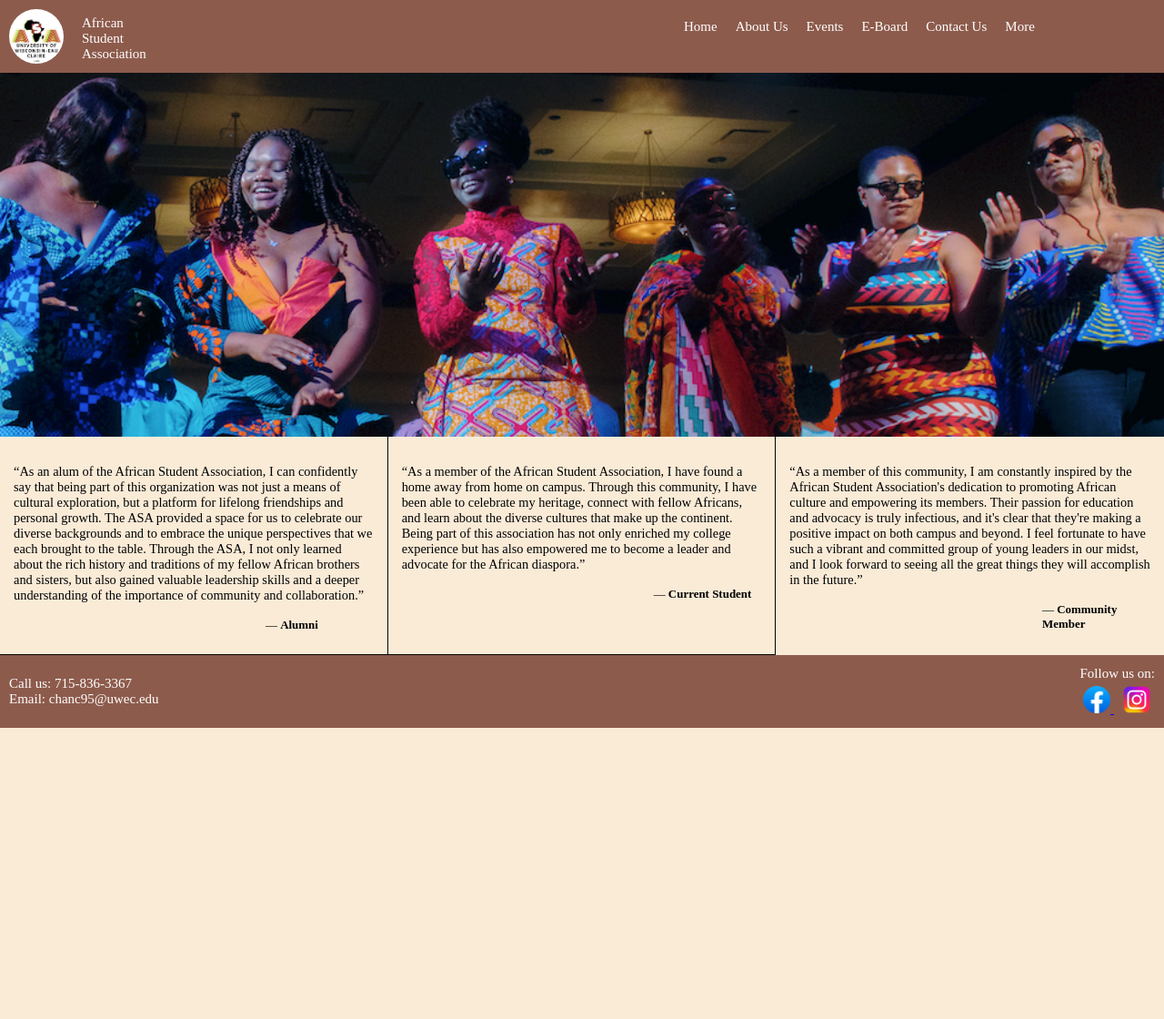
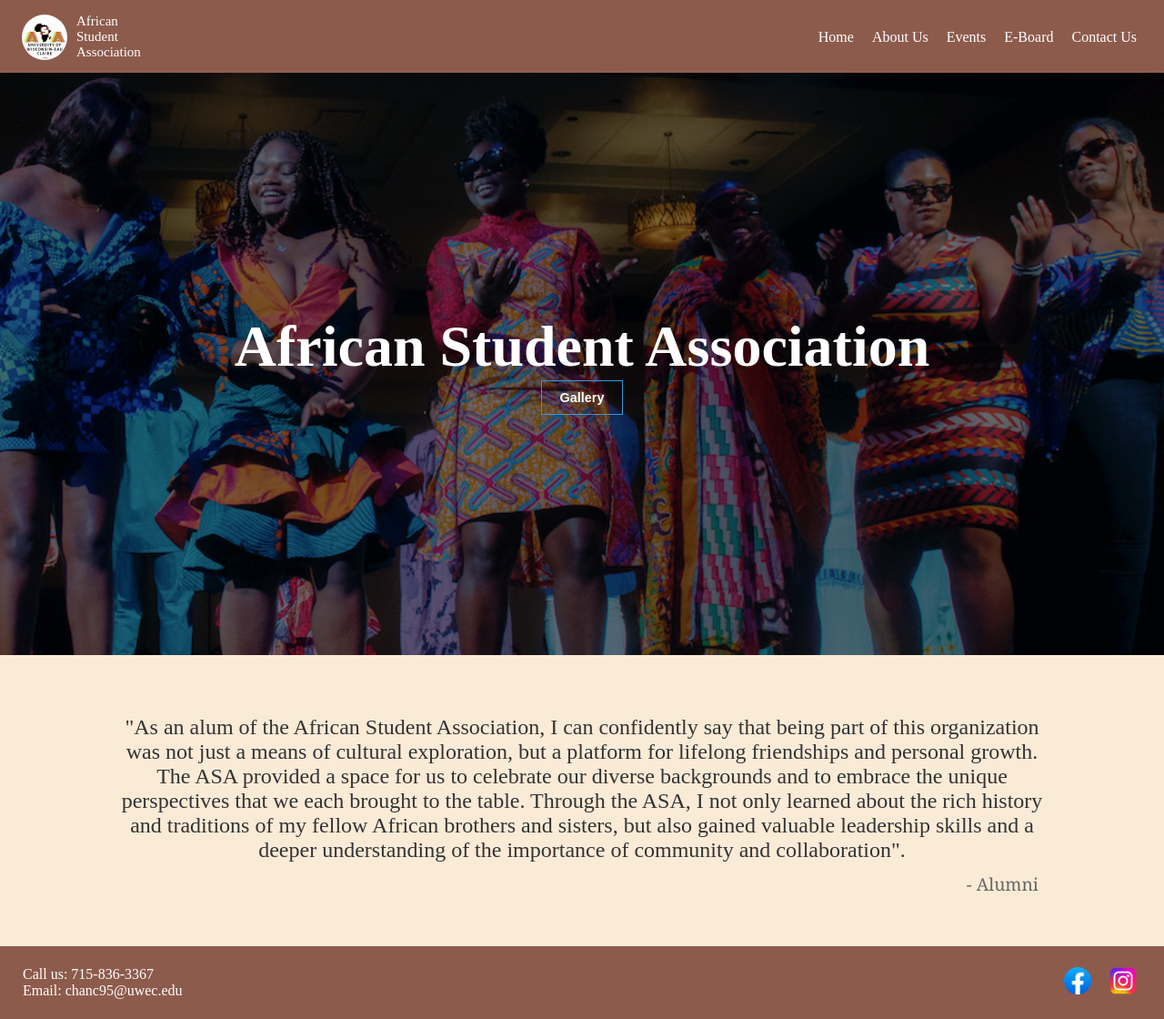
Before and after one commit to oadegokee/African-Student-Association, a PHP site: page / in a window 1280 px wide. Shown: the whole page at 91% size. Before the commit the page ends 800 px from the top, so only its background shows below. Run offline with PHP 8.4, Linux system fonts and the light colour scheme.

Commit message:
Updated home page, header and footer style

```diff
--- a/css/global.css
+++ b/css/global.css
@@ -6,142 +6,146 @@
 
  .header, .footer {
     background: #8d5b4c;
+    overflow: scroll;
+    font-size: 1em;
   }
 
-  .header {
-    grid-area: header;
-    display: flex;
-    z-index: 1;
-    width: 100vw;
+  a, a:hover {
+    text-decoration: none;
   }
 
-  .header p, .footer p{
-    font-size: 15px;
-    color: white;
+  nav {
+    padding: 5px 20px;
+    display: flex;
+    align-items: center;
+
   }
 
-  #header_left {
-    display: flex;
-    flex: 1;
+  nav a {
+    color: #fff;
   }
 
-  #header_left p, #header_left img {
-    padding: 10px;
+  nav a:hover {
+    color: black;
   }
 
-  #header_left p {
-    padding-top: 17px;
+  .logo {
+    flex: 1;
+    padding: 10px 4px;
   }
 
-  #asa_logo {
+  .logo a {
+    display: flex;
+    align-items: center;
+    font-size: 15px;
+  }
+
+  .logo a:hover {
+    color: #fff;
+  }
+
+  .logo img {
+    width: 50px;
+    margin-right: 10px;
     border-radius: 50%;
   }
 
-  #asa_logo:hover {
-    padding: 5px;
+  .nav {
+    display: flex;
+    align-items: center;
+    list-style-type: none;
   }
 
-  #nav > ul {
-    display: flex;
-    justify-content: flex-end;
-    padding: 10px;
-    padding-right: 5px;
+  .nav li {
+    padding: 15px 10px;
+    font-size: 16px;
   }
 
-  #nav > ul > li {
-    list-style-type: none;
-    padding: 10px;
+  .toggle {
+    font-size: 30px;
+    display: none;
   }
 
-  #nav > ul > li > a {
-    text-decoration: none;
-    color: #FFFFFF;
-    font-size:15px;
+  .footer {
+    padding: 5px 20px;
+    display: flex;
+    align-items: center;
   }
 
-  #nav > ul > li > a:hover {
-    text-decoration: underline;
+  .footer a, .footer p {
+    color: #fff;
+  }
+
+  .footer a:hover {
     color: black;
   }
 
-  #more {
-    height: 10px;
+  #footer_left {
+    flex: 1;
+    padding: 5px 5px;
   }
 
-  .dropdown {
-    visibility: collapse;
+  #footer_right {
+    display: flex;
   }
-  #more:hover > .dropdown {
-    visibility: visible;
+
+  #footer_right a {
+    padding: 15px 10px;
+  }
+
+  #footer_right a:hover {
+    padding: 12px 8px;
+  }
+
+  @media only screen and (max-width: 600px) {
+    nav {
+      display: block;
+      position: relative;
+      padding: 5px 10px;
+    }
+
+    .nav {
+      margin-top: 15px;
+      display: none;
+    }
+
+    .nav li {
+      padding: 10px 5px;
+      font-size: 16px;
+    }
+
+    .nav.active, .toggle {
+      display: block;
+      z-index: 1;
+      opacity: 1;
+    }
+
+    .toggle {
+      position: absolute;
+      top: 15px;
+      right: 20px;
+    }
+
+     .header.active {
+      z-index: 1;
+      height: 35vh !important;
+    }
 
   }
 
-  .dropdown {
-    background-color: antiquewhite;
-    width: 70%;
-    display: flex;
-    flex-direction: column;
-    box-shadow: 0px 2px 2px lightgray;
-    border-radius: 5%;
-    border-color: black 1px;
+  @media only screen and (max-width: 375px) {
+
+    .nav {
+      margin-top: 7px;
     }
 
-  .dropdown li {
-    list-style-type: none;
-    padding: 5px;
+    .nav li {
+      padding: 8px 5px;
+      font-size: 14px;
     }
 
-  .dropdown li a {
-    color: black;
-    text-decoration: none;
-    font-size: 15px;
+    .logo {
+      padding-top: 2px;
     }
 
-  .dropdown li a:hover {
-    text-decoration: underline;
-    font-weight: bold;
   }
-
-  .footer {
-    grid-area: footer;
-    display: flex;
-    align-items: center;
-    width: 100vw;
-  }
-
-  #footer_left{
-    width: 100%;
-    padding: 10px;
-  }
-
-  #email {
-    color: white;
-    text-decoration: none;
-  }
-
-  #email:hover {
-    text-decoration: underline;
-    color: black;
-    cursor: pointer;
-  }
-
-  #footer_right {
-    width: 100%;
-    display: flex;
-    flex-direction: column;
-    align-items: flex-end;
-    padding-right: 10px;
-  }
-
-  #footer_right p {
-    font-size: 15px;
-    padding-bottom: 5px;
-  }
-
-  #footer_contact a {
-    padding: 5px;
-  }
-
-  #facebook_logo:hover, #instagram_logo:hover{
-    padding: 1px;
-  }
--- a/css/index.css
+++ b/css/index.css
@@ -2,13 +2,12 @@
 body {
   display: grid;
   grid-template-areas:
-    "header header header"
-    "image image image"
-    "alum student member"
-    "footer footer footer";
-  grid-template-rows: 10vh 50vh 30vh 10vh;
-  grid-template-columns: 1fr 1fr 1fr;
-  height: 100vh;
+    "header"
+    "image"
+    "quote"
+    "footer";
+  grid-template-rows: 10vh 80vh 40vh 10vh;
+  grid-template-columns: 1fr;
 }
 
 .image_display {
@@ -16,77 +15,125 @@ body {
   background: url("../images/fashion.jpeg") ;
   background-repeat: no-repeat;
   background-size: cover;
+  position: relative;
+  display: flex;
+  flex-direction: column;
+  justify-content: center;
+  align-items: center;
 }
 
-.alum_quote, .student_quote, .member_quote{
-  color: black;
-  font-size: 0.9em;
+.overlay {
+  position: absolute;
+  top: 0;
+  left: 0;
   width: 100%;
-  background-color: antiquewhite;
+  height: 100%;
+  background-color: rgba(0, 0, 0, 0.5);
 }
 
-.alum_quote {
-  grid-area: alum;
-  border-right: 0.5px solid black;
+.image_display h2 {
+ color: white;
+ z-index: 1;
 }
 
-.student_quote {
-  grid-area: student;
-  border-right: 0.5px solid black;
+.image_display h2 {
+  font-size: 4em;
+  text-align: center;
 }
 
-.member_quote {
-  grid-area: member;
+.image_display button {
+  background-color: transparent;
+  color: white;
+  padding: 10px 20px;
+  border: 1px solid #3498db;
+  font-size: 0.9em;
+  opacity: 1;
+  z-index: 1;
 }
 
-.quotes {
-  width: 100%;
-  padding-top: 7%;
-  padding-left: 15px;
-  padding-right: 15px;
+.image_display button:hover{
+  background-color: #8d5b4c;
+  border: 1px solid #8d5b4c;
+  cursor: pointer;
 }
 
-figcaption {
-  padding-top: 4%;
-  padding-left: 70%;
-  font-size: 0.9em;
+.quotes-wrapper {
+  grid-area: quote;
+  display: flex;
+  justify-content: center;
+  align-items: center;
+  background-color: antiquewhite;
+  text-align: center;
+  width: 100%;
+  margin: 0 auto;
+}
+.quotes {
+  max-width: 80%;
+  text-align: center;
 }
 
-
-/* Stack the layout on small devices/viewports. */
-@media all and (max-width: 575px) {
-  body {
-    grid-template-areas:
-      "header"
-      "image"
-      "alum"
-      "student"
-      "member"
-      "footer";
-    grid-template-rows: 10vh 50vh 20vh 20vh 20vh 10vh;
-    grid-template-columns: 1fr;
- }
+.quote-text {
+  font-size: 1.5em;
+  color: #333;
+  margin-bottom: 10px;
+  margin-top: 10px;
 }
-.grid {
-  display: grid;
-  grid-template-columns: repeat(auto-fill, minmax(100px, 1fr));
-  grid-gap: 1px;
-  align-items: start;
-  justify-items: center;
-  margin: auto;
-  width: 504px;
+.quote-source {
+  font-size: 1.2em;
+  font-family: Georgia, serif;
+  color: #666;
+  text-align: right;
+  padding-right: 10px;
 }
 
-.grid img {
-  max-width: 100%;
-}
+@media all and (max-width: 665px) {
+  .quotes {
+    max-width: 90%;
+    text-align: center;
+  }
 
-.grid img:nth-child(2) {
-  grid-column: span 3;
-  grid-row: span 4;
+  .quote-text {
+    font-size: 1.3em;
+  }
+  .quote-source {
+    font-size: 1em;
+  }
 
 }
 
-.alum_quote, .student_quote {
-  border-bottom: 0.2px solid black;;
+@media all and (max-width: 460px) {
+  .quotes {
+    max-width: 90%;
+    text-align: center;
+  }
+
+  .quote-text {
+    font-size: 1.2em;
+  }
+  .quote-source {
+    font-size: 0.9em;
+  }
 }
+
+@media all and (max-width: 420px) {
+  .image_display h2 {
+    font-size: 3em;
+  }
+
+}
+
+@media all and (max-width: 375px) {
+  .quote-text {
+    font-size: 1em;
+  }
+  .quote-source {
+    font-size: 0.9em;
+  }
+
+}
+
+@media all and (max-width: 280px) {
+  body {
+    grid-template-rows: 12vh 80vh 55vh 12vh;
+  }
+}
--- a/index.html
+++ b/index.html
@@ -6,75 +6,55 @@
   <meta name="viewport" content="width=device-width, initial-scale=1.0">
   <link rel="stylesheet" href="css/global.css">
   <link rel="stylesheet" href="css/index.css">
+  <script src="./js/global.js"></script>
+
   <title>ASA Home Page</title>
 </head>
 <body>
   <div class="header">
-    <div id="header_left">
+    <nav>
+      <div class="logo">
         <a href="index.html">
-        <img src="./images/ASA_logo.jpg" alt="ASA LOGO" width="80px" id="asa_logo">
+          <img src="./images/ASA_logo.jpg" alt="ASA LOGO" id="asa_logo">
+          African <br> Student <br> Association
         </a>
-      <p>African <br> Student <br> Association</p>
       </div>
 
-    <div id="nav">
-      <ul>
+      <div class="toggle">
+        <a href="#">
+          <img src="./images/nav-icon.png" alt="nav icon" id="navIcon" width="40px" height="40px">
+        </a>
+      </div>
+      <ul class="nav">
         <li><a href="index.html">Home</a></li>
         <li><a href="about_us.html">About Us</a></li>
         <li><a href="events.html">Events</a></li>
         <li><a href="e_board.html">E-Board</a></li>
         <li><a href="contact_us.html">Contact Us</a></li>
-        <li id="more"><a href="#">More</a>
-          <ul class="dropdown">
-            <li><a href="meetings.html">Meetings</a></li>
-            <li><a href="gallery.html">Gallery</a></li>
-            <li><a href="history.html">History</a></li>
-            <li><a href="fun_fact.html">Fun Fact</a></li>
-            <li><a href="other_orgs.html">Other Multicultural Orgs</a></li>
       </ul>
-        </li>
-      </ul>
-    </div>
+    </nav>
   </div>
 
-  <div class="image_display"></div>
+  <div class="image_display">
+    <div class="overlay"></div>
+    <h2>African Student Association</h1>
+    <button onClick="location.href='gallery.html'"><b>Gallery</b></button>
 
-  <div class="alum_quote">
+  </div>
+
+  <div class="quotes-wrapper">
     <div class="quotes">
-      <q>As an alum of the African Student Association, I can confidently say that being part of this
+      <blockquote class="quote-text">
+        "As an alum of the African Student Association, I can confidently say that being part of this
         organization was not just a means of cultural exploration, but a platform for lifelong friendships
         and personal growth. The ASA provided a space for us to celebrate our diverse backgrounds and to embrace
         the unique perspectives that we each brought to the table. Through the ASA, I not only learned about the
         rich history and traditions of my fellow African brothers and sisters, but also gained valuable leadership
-        skills and a deeper understanding of the importance of community and collaboration.</q>
-      <figcaption> &mdash; <b>Alumni</b></figcaption>
-    </div>
-
- </div>
-  </div>
-
-  <div class="student_quote">
-    <div class="quotes">
-      <q>As a member of the African Student Association, I have found a home away from home on campus.
-        Through this community, I have been able to celebrate my heritage, connect with fellow Africans,
-        and learn about the diverse cultures that make up the continent. Being part of this association
-        has not only enriched my college experience but has also empowered me to become a leader and
-        advocate for the African diaspora.</q>
-     <figcaption> &mdash; <b>Current Student</b></figcaption>
-    </div>
-
-  </div>
-
-  <div class="member_quote">
-    <div class="quotes">
-      <q>As a member of this community, I am constantly inspired by the African Student Association's dedication
-        to promoting African culture and empowering its members. Their passion for education and advocacy is truly
-         infectious, and it's clear that they're making a positive impact on both campus and beyond. I feel fortunate
-         to have such a vibrant and committed group of young leaders in our midst, and I look forward to seeing all the
-         great things they will accomplish in the future.</q>
-      <figcaption> &mdash; <b>Community Member</b></q>
-    </div>
-
+        skills and a deeper understanding of the importance of community and collaboration".
+      </blockquote>
+      <figcaption class="quote-source">
+       - Alumni
+      </figcaption>
     </div>
   </div>
 
@@ -85,9 +65,6 @@
     </div>
 
     <div id="footer_right">
-      <p>Follow us on:</p>
-
-      <div id="footer_contact">
       <a href="https://www.facebook.com/ASAEauClaire?mibextid=LQQJ4d " target="_blank">
         <img src="./images/facebook_icon.png" alt="Facebook Icon" width="30px" height="30px" id="facebook_logo">
       </a>
@@ -98,6 +75,6 @@
     </div>
   </div>
 
-  </div>
+  <script src="./js/index.js"></script>
 </body>
 </html>
--- /dev/null
+++ b/js/index.js
@@ -0,0 +1,32 @@
+const quotes = [
+    {
+        text: "\"As an alum of the African Student Association, I can confidently say that being part of this organization was not just a means of cultural exploration, but a platform for lifelong friendships and personal growth. The ASA provided a space for us to celebrate our diverse backgrounds and to embrace  the unique perspectives that we each brought to the table. Through the ASA, I not only learned about the rich history and traditions of my fellow African brothers and sisters, but also gained valuable leadership skills and a deeper understanding of the importance of community and collaboration\"",
+        source: "- Alumni"
+    },
+
+    {
+        text: "\"As a member of the African Student Association, I have found a home away from home on campus.  Through this community, I have been able to celebrate my heritage, connect with fellow Africans, and learn about the diverse cultures that make up the continent. Being part of this association has not only enriched my college experience but has also empowered me to become a leader and advocate for the African diaspora.\"",
+        source: "- Current Student"
+    },
+
+    {
+        text: "\"As a member of this community, I am constantly inspired by the African Student Association's dedication to promoting African culture and empowering its members. Their passion for education and advocacy is trulyinfectious, and it's clear that they're making a positive impact on both campus and beyond. I feel fortunate to have such a vibrant and committed group of young leaders in our midst, and I look forward to seeing all the great things they will accomplish in the future. \"",
+        source: "- Community Member"
+    }
+];
+
+var quoteText = document.getElementsByClassName("quote-text")[0];
+var quoteSource = document.getElementsByClassName("quote-source")[0];
+var index = 0;
+
+setInterval(function() {
+    quoteText.innerHTML = quotes[index].text;
+    quoteSource.innerHTML = quotes[index].source;
+
+    index++;
+
+    if (index === quotes.length) {
+        index = 0;
+    }
+
+}, 30000);
```
Also changed, not shown: about_us.html (+11 -22 lines), contact_us.html (+11 -20 lines), e_board.html (+13 -20 lines), events.html (+11 -20 lines), js/global.js (added, +29 -0 lines), images/nav-icon.png (added), images/x icon.png (added). Lines whose indentation alone changed are shown as unchanged.
